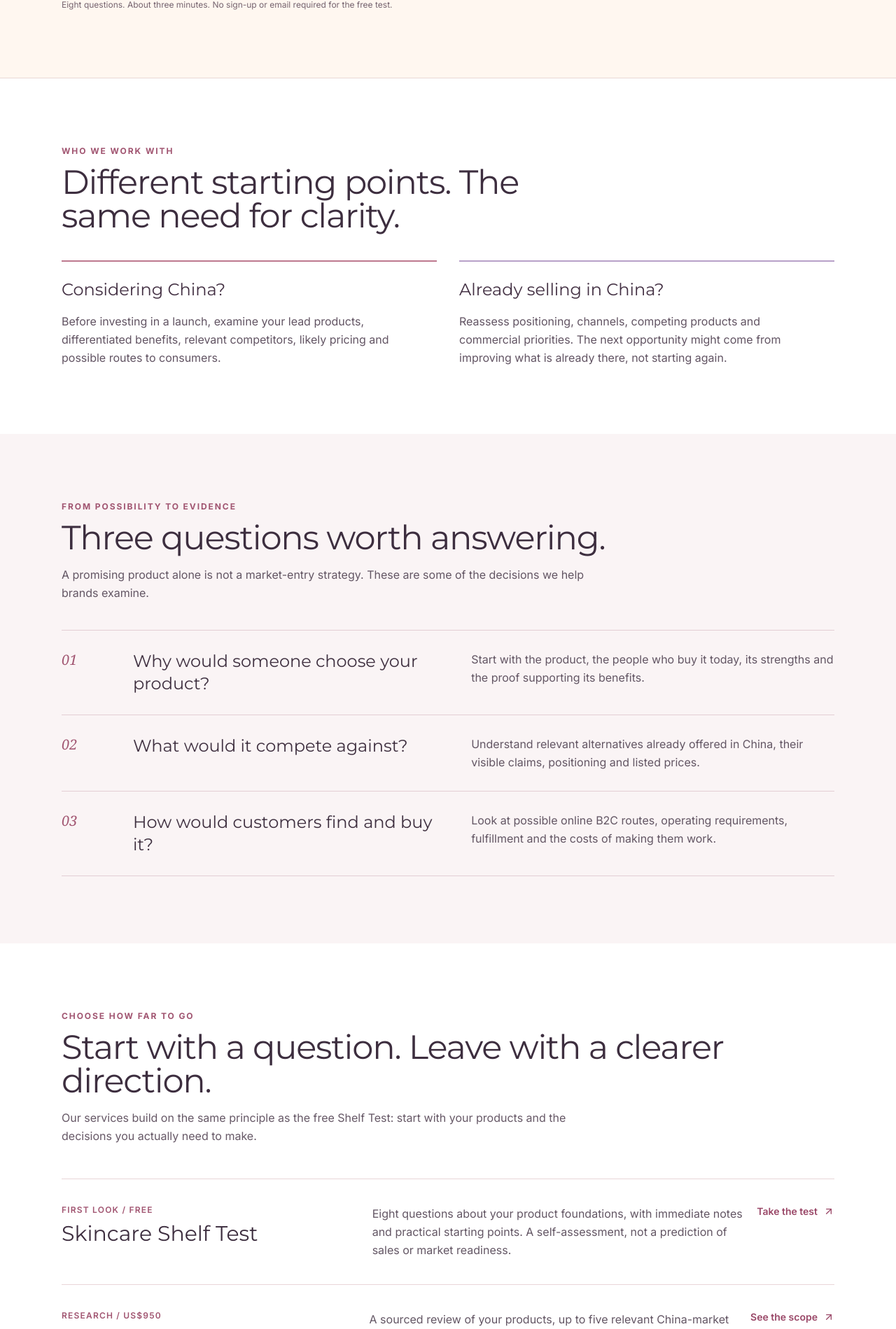
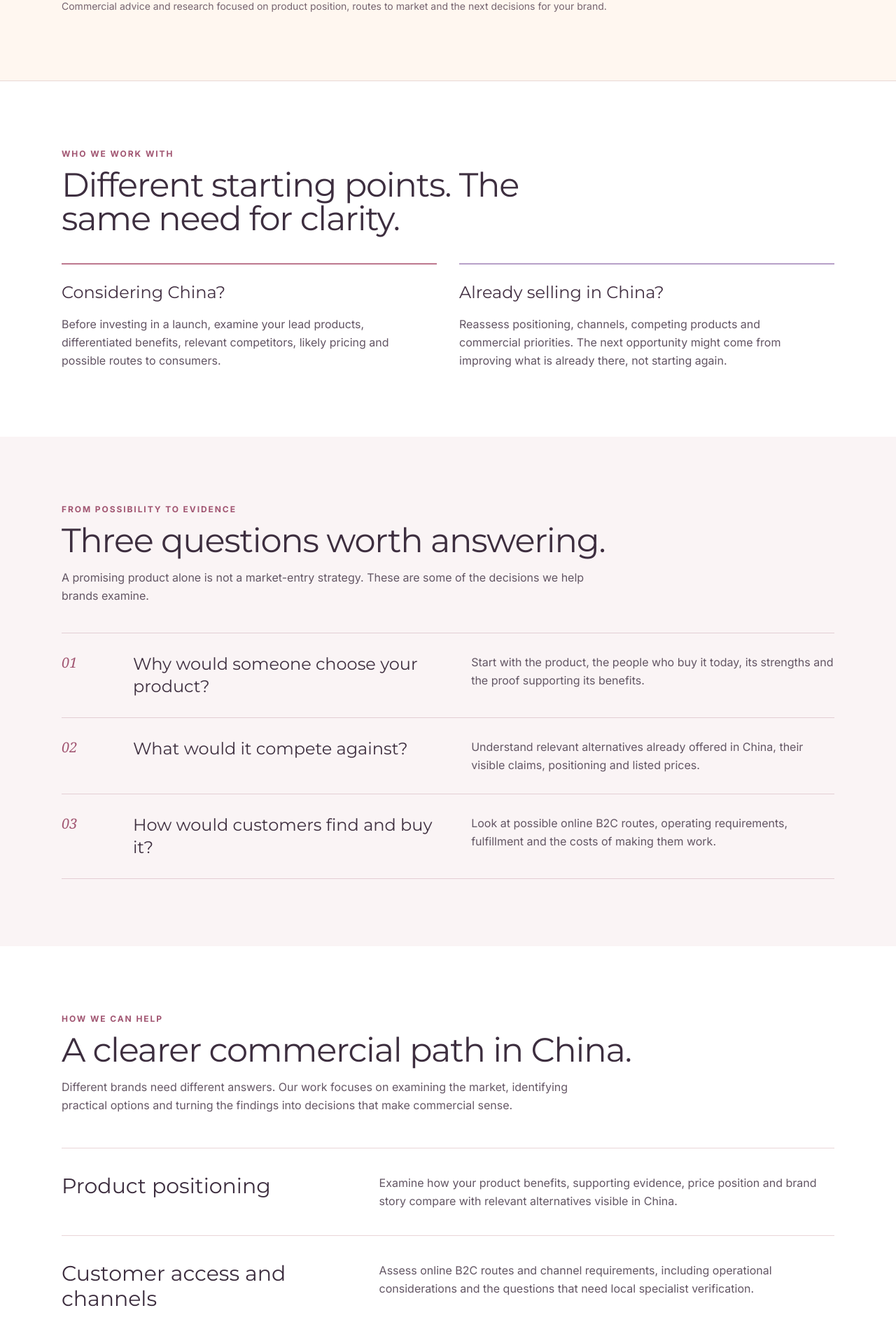
Before and after one commit to yochaigg/central-orbit, a Next.js app: page /skincare in a window 1280 px wide. Shown: the part 880-2779 px from the top of the page at 70% size. Built offline with nearby package versions, Linux system fonts and the light colour scheme.

Commit message:
Keep corporate skincare page independent from LinkedIn guides and paid funnel

```diff
--- a/src/app/skincare/page.tsx
+++ b/src/app/skincare/page.tsx
@@ -6,7 +6,7 @@ import { FadeIn } from "@/components/ui/fade-in";
 export const metadata: Metadata = {
   title: "China Skincare Market Entry & Growth",
   description:
-    "Commercial research and China market planning for established overseas skincare brands entering China or looking to grow there. Free Shelf Test, Opportunity Assessment and Launch Blueprint.",
+    "Commercial research, channel assessment and China market-entry and growth planning for established overseas skincare brands, including brands already operating in China.",
   openGraph: {
     title: "China Skincare Market Entry & Growth | Central Orbit",
     description:
@@ -64,21 +64,21 @@ export default function SkincarePage() {
               and practical commercial planning.
             </p>
             <div className="mt-9 flex flex-wrap gap-3">
-              <Link
-                href="/china-skincare-guides/shelf/"
+              <a
+                href="mailto:info@central-orbit.com?subject=China%20Skincare%20Commercial%20Inquiry"
                 className="inline-flex items-center gap-2 rounded-md bg-[#a44c6a] hover:bg-[#883954] text-white px-6 py-3 font-semibold text-sm transition-colors"
               >
-                Try the free Shelf Test <ArrowUpRight size={17} />
-              </Link>
+                Discuss a commercial question <ArrowUpRight size={17} />
+              </a>
               <Link
-                href="/china-skincare-guides/brand-review/"
+                href="/china"
                 className="inline-flex items-center gap-2 rounded-md border border-[#bc909e] text-[#643f54] hover:bg-white px-6 py-3 font-semibold text-sm transition-colors"
               >
-                Explore our services <ArrowRight size={17} />
+                More on China <ArrowRight size={17} />
               </Link>
             </div>
-            <p className="mt-4 text-xs text-[#76646f]">
-              Eight questions. About three minutes. No sign-up or email required for the free test.
+            <p className="mt-4 text-sm text-[#76646f]">
+              Commercial advice and research focused on product position, routes to market and the next decisions for your brand.
             </p>
           </FadeIn>
         </div>
@@ -153,69 +153,53 @@ export default function SkincarePage() {
         </div>
       </section>
 
-      <section className="py-18 lg:py-24 bg-white" id="next-steps">
+      <section className="py-18 lg:py-24 bg-white" id="commercial-focus">
         <div className="mx-auto max-w-6xl px-6">
           <FadeIn>
             <p className="text-xs font-bold uppercase tracking-[0.16em] text-[#a15571] mb-3">
-              Choose how far to go
+              How we can help
             </p>
             <h2 className="font-serif text-3xl md:text-5xl text-[#3d2e3f] tracking-tight">
-              Start with a question. Leave with a clearer direction.
+              A clearer commercial path in China.
             </h2>
             <p className="mt-4 text-[#665866] max-w-3xl leading-relaxed">
-              Our services build on the same principle as the free Shelf Test:
-              start with your products and the decisions you actually need to make.
+              Different brands need different answers. Our work focuses on
+              examining the market, identifying practical options and turning
+              the findings into decisions that make commercial sense.
             </p>
           </FadeIn>
-          <div className="mt-12 space-y-0 border-t border-[#e9d6d8]">
-            <div className="py-9 border-b border-[#e9d6d8] grid grid-cols-1 lg:grid-cols-[1fr_1.25fr_auto] gap-5 items-start">
-              <div>
-                <p className="text-xs uppercase tracking-widest font-semibold text-[#a15571] mb-2">First look / Free</p>
-                <h3 className="font-serif text-2xl md:text-3xl text-[#3d2e3f]">Skincare Shelf Test</h3>
-              </div>
+          <div className="mt-12 border-t border-[#e9d6d8]">
+            <div className="py-9 border-b border-[#e9d6d8] grid grid-cols-1 lg:grid-cols-[1fr_1.5fr] gap-5 items-start">
+              <h3 className="font-serif text-2xl md:text-3xl text-[#3d2e3f]">
+                Product positioning
+              </h3>
               <p className="text-[#635664] leading-relaxed">
-                Eight questions about your product foundations, with immediate
-                notes and practical starting points. A self-assessment, not a
-                prediction of sales or market readiness.
+                Examine how your product benefits, supporting evidence,
+                price position and brand story compare with relevant
+                alternatives visible in China.
               </p>
-              <Link href="/china-skincare-guides/shelf/" className="text-sm font-semibold text-[#9a4868] inline-flex items-center gap-2 hover:underline whitespace-nowrap">
-                Take the test <ArrowUpRight size={16} />
-              </Link>
             </div>
-            <div className="py-9 border-b border-[#e9d6d8] grid grid-cols-1 lg:grid-cols-[1fr_1.25fr_auto] gap-5 items-start">
-              <div>
-                <p className="text-xs uppercase tracking-widest font-semibold text-[#a15571] mb-2">Research / US$950</p>
-                <h3 className="font-serif text-2xl md:text-3xl text-[#3d2e3f]">Opportunity Assessment</h3>
-              </div>
+            <div className="py-9 border-b border-[#e9d6d8] grid grid-cols-1 lg:grid-cols-[1fr_1.5fr] gap-5 items-start">
+              <h3 className="font-serif text-2xl md:text-3xl text-[#3d2e3f]">
+                Customer access and channels
+              </h3>
               <p className="text-[#635664] leading-relaxed">
-                A sourced review of your products, up to five relevant China-market
-                alternatives, price positioning, risks and recommended next decisions.
+                Assess online B2C routes and channel requirements,
+                including operational considerations and the questions
+                that need local specialist verification.
               </p>
-              <Link href="/china-skincare-guides/brand-review/#assessment" className="text-sm font-semibold text-[#9a4868] inline-flex items-center gap-2 hover:underline whitespace-nowrap">
-                See the scope <ArrowUpRight size={16} />
-              </Link>
             </div>
-            <div className="py-9 border-b border-[#e9d6d8] grid grid-cols-1 lg:grid-cols-[1fr_1.25fr_auto] gap-5 items-start">
-              <div>
-                <p className="text-xs uppercase tracking-widest font-semibold text-[#a15571] mb-2">Planning / US$4,500</p>
-                <h3 className="font-serif text-2xl md:text-3xl text-[#3d2e3f]">Launch Blueprint</h3>
-              </div>
+            <div className="py-9 border-b border-[#e9d6d8] grid grid-cols-1 lg:grid-cols-[1fr_1.5fr] gap-5 items-start">
+              <h3 className="font-serif text-2xl md:text-3xl text-[#3d2e3f]">
+                Entry and growth planning
+              </h3>
               <p className="text-[#635664] leading-relaxed">
-                Deeper competitive research, B2C channel and platform choices,
-                logistics and regulatory preparation, cost categories and a phased
-                launch or growth roadmap.
+                Prioritize commercial research, preparation and next actions
+                for brands considering China, preparing to launch or seeking
+                stronger performance from an existing presence.
               </p>
-              <Link href="/china-skincare-guides/brand-review/#blueprint" className="text-sm font-semibold text-[#9a4868] inline-flex items-center gap-2 hover:underline whitespace-nowrap">
-                See the scope <ArrowUpRight size={16} />
-              </Link>
             </div>
           </div>
-          <p className="mt-7 text-sm text-[#70616e] leading-relaxed max-w-4xl">
-            The paid services are research-led commercial work, not a promise of
-            market success, regulatory approval or operating an online store.
-            Once payment is confirmed, clients receive a private Calendly link
-            for their project discussion.
-          </p>
         </div>
       </section>
 
@@ -230,9 +214,9 @@ export default function SkincarePage() {
               your brand deserves a commercially grounded next step.
             </p>
             <div className="mt-7 flex flex-wrap gap-4">
-              <Link href="/china-skincare-guides/shelf/" className="inline-flex gap-2 items-center px-6 py-3 bg-[#f7d5df] text-[#432b40] font-semibold rounded-md hover:bg-white transition-colors">
-                Start with the free test <ArrowRight size={17} />
-              </Link>
+              <a href="mailto:info@central-orbit.com?subject=China%20Skincare%20Commercial%20Inquiry" className="inline-flex gap-2 items-center px-6 py-3 bg-[#f7d5df] text-[#432b40] font-semibold rounded-md hover:bg-white transition-colors">
+                Email us about your brand <ArrowRight size={17} />
+              </a>
               <a href="mailto:info@central-orbit.com?subject=China%20Skincare%20Market%20Inquiry" className="inline-flex gap-2 items-center px-6 py-3 border border-[#ead4de] text-white font-semibold rounded-md hover:bg-[#5b415a] transition-colors">
                 Ask about your situation <ArrowUpRight size={17} />
               </a>
```
